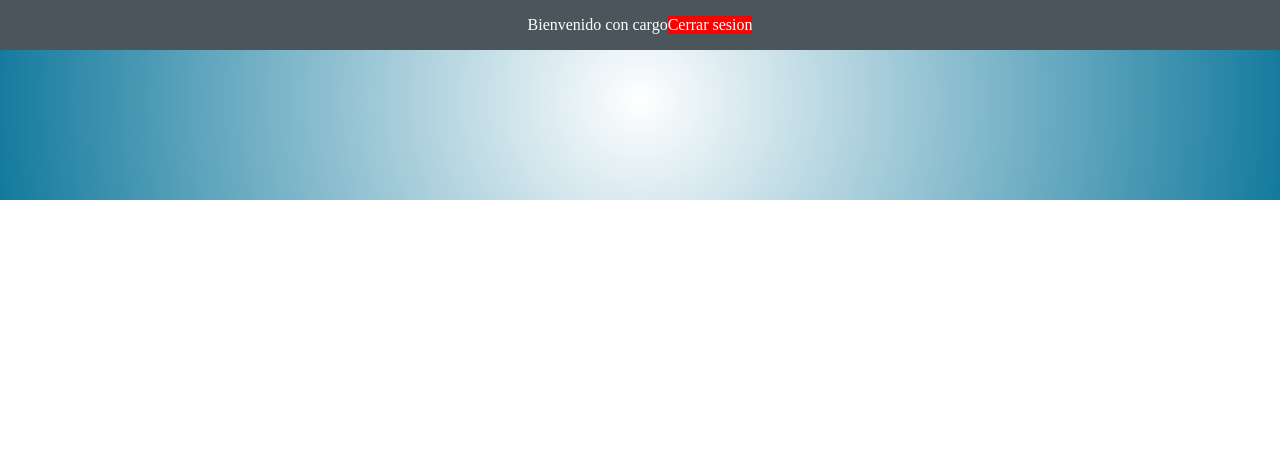
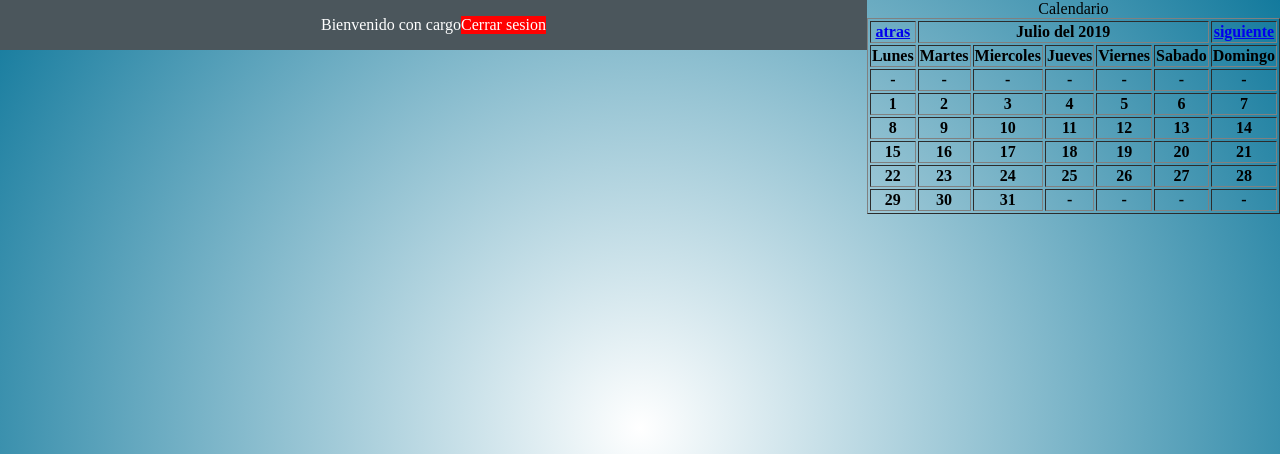
Before and after one commit to RubenVz1/programacioncca, a PHP site: page /vistas/calendar.php in a window 1280 px wide. Shown: the top 454 px of the page. Run offline with PHP 8.4, Linux system fonts and the light colour scheme; the visitor is signed in with stand-in values (Sample User, id 1); data comes from the database, SQL or seed files in the repository; lists and menus that the app fills with data are empty.

Commit message:
Se creo el calendario, se realizo la conexion con la base de datos para mostrar los datos en el calendario, se creo la pagina activity.php para mostrar la informacion de las actividades seleccionadas en el calendario

```diff
--- a/vistas/calendar.php
+++ b/vistas/calendar.php
@@ -1,6 +1,7 @@
 <?php
 	include_once '../includes/user.php';
     include_once '../includes/user_session.php';
+    include_once '../includes/db.php';
     $userSession = new UserSession();
     $user = new User();
     if(isset($_SESSION['user']))
@@ -31,5 +32,126 @@
 			?>
 			<a id = "boton" href="../includes/logout.php">Cerrar sesion</a>
 		</header>
+		<div id="datos">
+			<table border="1" id="tabla">
+				<caption>Calendario</caption>
+				<tr>
+					<?php
+					function fechaAnterior($anterior)
+					{
+						if($anterior[0]==0)
+						{
+							$anterior[0]=12;
+							$anterior[1]-=1;
+						}
+						else
+							$anterior[0]-=1;
+						if($anterior[0]<10)
+							$anterior[0] = "0".$anterior[0];
+						return $anterior;
+					}
+
+					function fechaSiguiente($siguiente)
+					{
+						if($siguiente[0]>11)
+						{
+							$siguiente[0]=0;
+							$siguiente[1]+=1;
+						}
+						else
+							$siguiente[0]+=1;
+						if($siguiente[0]<10)
+							$siguiente[0] = "0".$siguiente[0];
+						return $siguiente;
+					}
+
+					function fechaString($dia,$mes,$anio)
+					{
+						if($dia<10)
+						{
+							$dia = "0".$dia;
+						}
+						return $anio."-".$mes."-".$dia;
+					}
+
+					$nombreMeses = array('Enero','Febrero','Marzo','Abril','Mayo','Junio','Julio','Agosto','Septiembre','Octubre','Noviembre','Diciembre');
+					$fecha = new DateTime();
+					$mes = $fecha->format('m');
+					$anio = $fecha->format('Y');
+
+					$siguiente = fechaSiguiente(array($mes,$anio));
+					$anterior = fechaAnterior(array($mes,$anio));
+
+					if(isset($_GET['mes'])&&isset($_GET['anio']))
+					{
+						$siguiente = fechaSiguiente(array($_GET['mes'],$_GET['anio']));
+						$anterior = fechaAnterior(array($_GET['mes'],$_GET['anio']));
+						$mes = $_GET['mes'];
+						$anio = $_GET['anio'];
+					}
+					$db = new DB();
+
+					$query = $db->connect()->prepare("SELECT a.idActividad,r.nombreActividad,r.fechaEvento
+			    						 		  FROM actividad a, programacion p, requerimientoActividad r
+			    						 		  WHERE a.idProgramacion = p.idProgramacion
+			    						 		  AND p.idRequerimientoActividad = r.idRequerimientoActividad
+			    						 		  AND r.fechaEvento >= '$anio-$mes-01'
+			    						 		  AND r.fechaEvento <= '$anio-$mes-31'");
+					$query->execute();
+					$query->setFetchMode(PDO::FETCH_NUM);
+				    $result = $query->fetchAll();
+					echo "<th id='atras'><a href='calendar.php?mes=".$anterior[0]."&anio=".$anterior[1]."'>atras</a></th>";
+					echo "<th id='fecha' colspan='5'>".$nombreMeses[$mes-1]." del ".$anio."</th>";
+					echo "<th id='siguiente'><a href='calendar.php?mes=".$siguiente[0]."&anio=".$siguiente[1]."'>siguiente</a></th>";
+					?>
+				</tr>
+				<tr>
+					<th>Lunes</th>
+					<th>Martes</th>
+					<th>Miercoles</th>
+					<th>Jueves</th>
+					<th>Viernes</th>
+					<th>Sabado</th>
+					<th>Domingo</th>
+				</tr>
+				<?php
+					$primeraCelda = date("w",mktime(0,0,0,$mes,1,$anio))+7;
+					$finMes = date("d",(mktime(0,0,0,$mes+1,1,$anio)-1));
+					$ultimaCelda = $primeraCelda + $finMes;
+					$contador = 1;
+					$dia = 1;
+					for($i=0;$i<6;$i++)
+					{
+						echo "<tr>";
+						for($j=0;$j<7;$j++)
+						{
+							echo "<th>";
+							if($contador >= $primeraCelda && $contador < $ultimaCelda)
+							{
+								echo $dia;
+								if($query->rowCount())
+								{
+									for($k = 0 ; $k < count($result) ; $k++)
+									{
+									    if($result[$k][2] == fechaString($dia,$mes,$anio))
+									    {
+									    	echo "<br><a href='../vistas/activity.php?id=".$result[$k][0]."'>".$result[$k][1]."</a><br>";
+									    }
+									}
+								}
+								$dia++;
+							}
+							else
+							{
+								echo "-";
+							}
+							echo "</th>";
+							$contador++;
+						}
+						echo "</tr>";
+					}
+				?>
+			</table>
+		</div>
 	</body>
 </html>
```
Also changed, not shown: vistas/activity.php (added, +58 -0 lines), js/calendar.js (added).
